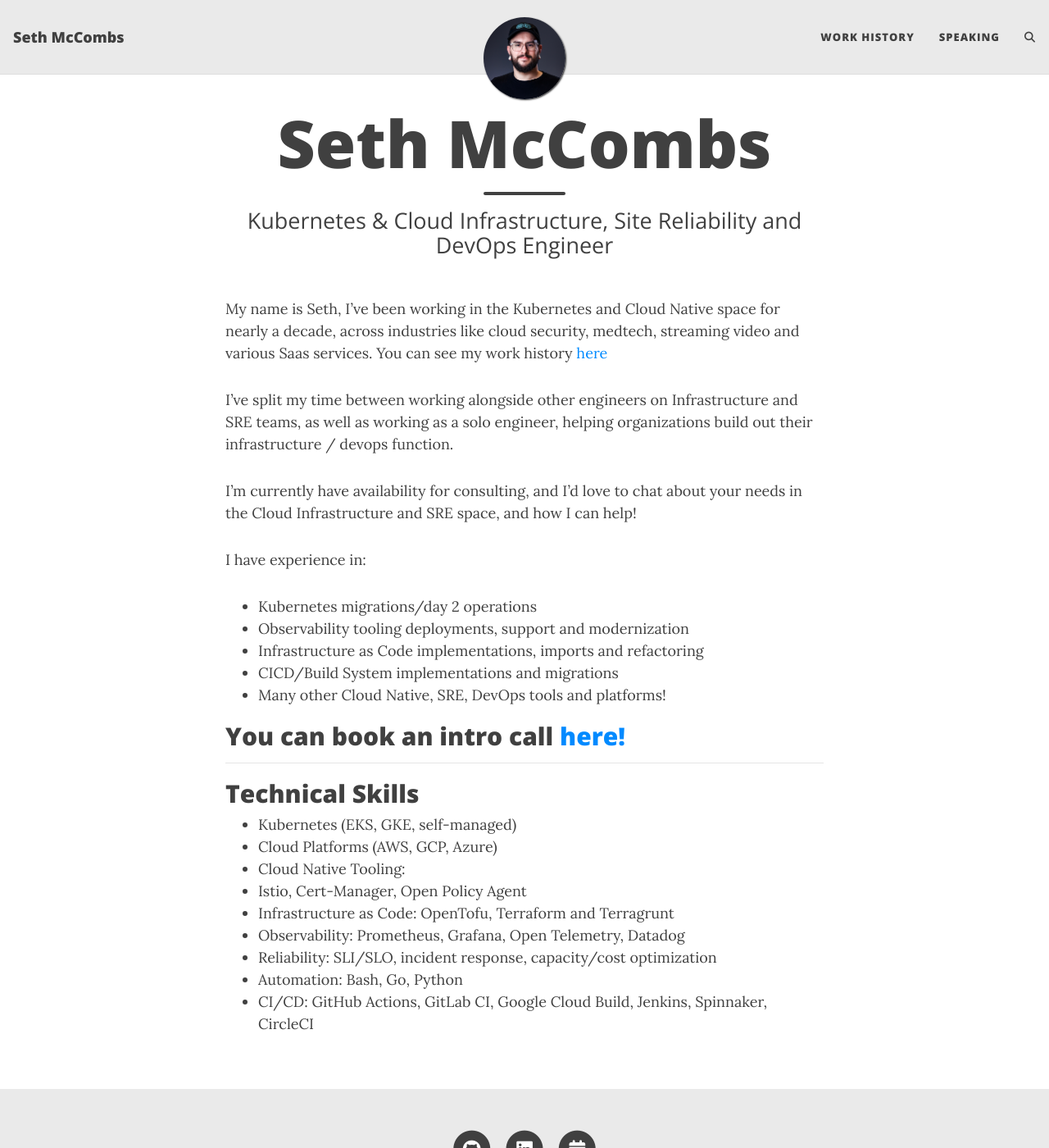
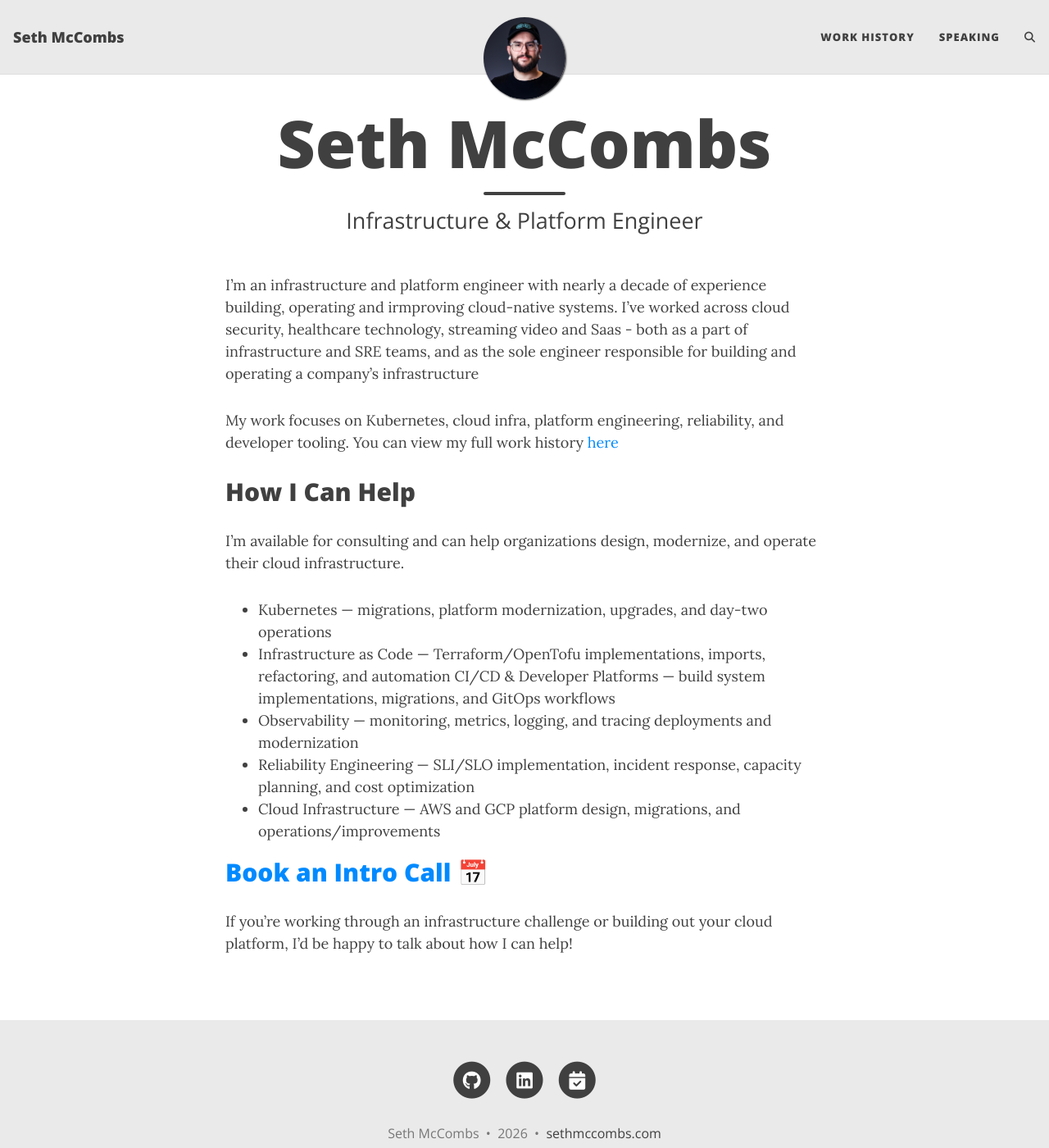
Before and after one commit to sethmccombs/sethmccombs.github.io, a Jekyll site: the page built from index.md, in a window 1280 px wide and 1400 px high. Shown: the whole window at 82% size. Built offline with Jekyll 4.4.1, drawn with Linux system fonts in a browser that asks for light colours; comment, search, counter and statistics services are not loaded.

Commit message:
update landing page

```diff
--- a/index.md
+++ b/index.md
@@ -1,35 +1,23 @@
 ---
 layout: page
 title: Seth McCombs
-subtitle: Kubernetes & Cloud Infrastructure, Site Reliability and DevOps Engineer
+subtitle: Infrastructure & Platform Engineer
 ---
 
-My name is Seth, I've been working in the Kubernetes and Cloud Native space for nearly a decade, across industries like cloud security, medtech, streaming video and various Saas services. You can see my work history [here](../resume)
+I'm an infrastructure and platform engineer with nearly a decade of experience building, operating and irmproving cloud-native systems. I've worked across cloud security, healthcare technology, streaming video and Saas - both as a part of infrastructure and SRE teams, and as the sole engineer responsible for building and operating a company's infrastructure
 
-I've split my time between working alongside other engineers on Infrastructure and SRE teams, as well as working as a solo engineer, helping organizations build out their infrastructure / devops function.
+My work focuses on Kubernetes, cloud infra, platform engineering, reliability, and developer tooling. You can view my full work history [here](./resume)
 
-I'm currently have availability for consulting, and I'd love to chat about your needs in the Cloud Infrastructure and SRE space, and how I can help!
+## How I Can Help
 
-I have experience in:
+I’m available for consulting and can help organizations design, modernize, and operate their cloud infrastructure.
 
-- Kubernetes migrations/day 2 operations
-- Observability tooling deployments, support and modernization
-- Infrastructure as Code implementations, imports and refactoring
-- CICD/Build System implementations and migrations
-- Many other Cloud Native, SRE, DevOps tools and platforms!
+- Kubernetes — migrations, platform modernization, upgrades, and day-two operations
+- Infrastructure as Code — Terraform/OpenTofu implementations, imports, refactoring, and automation CI/CD & Developer Platforms — build system implementations, migrations, and GitOps workflows
+- Observability — monitoring, metrics, logging, and tracing deployments and modernization
+- Reliability Engineering — SLI/SLO implementation, incident response, capacity planning, and cost optimization
+- Cloud Infrastructure — AWS and GCP platform design, migrations, and operations/improvements
 
-## You can book an intro call [here!](https://sethmccombs.youcanbook.me)
+## [Book an Intro Call](https://sethmccombs.youcanbook.me) 📅
 
----
-
-## Technical Skills
-
-- Kubernetes (EKS, GKE, self-managed)
-- Cloud Platforms (AWS, GCP, Azure)
-- Cloud Native Tooling:
-- Istio, Cert-Manager, Open Policy Agent
-- Infrastructure as Code: OpenTofu, Terraform and Terragrunt
-- Observability: Prometheus, Grafana, Open Telemetry, Datadog
-- Reliability: SLI/SLO, incident response, capacity/cost optimization
-- Automation: Bash, Go, Python
-- CI/CD: GitHub Actions, GitLab CI, Google Cloud Build, Jenkins, Spinnaker, CircleCI
+If you're working through an infrastructure challenge or building out your cloud platform, I'd be happy to talk about how I can help!
```
Also changed, not shown: 1 other file.
